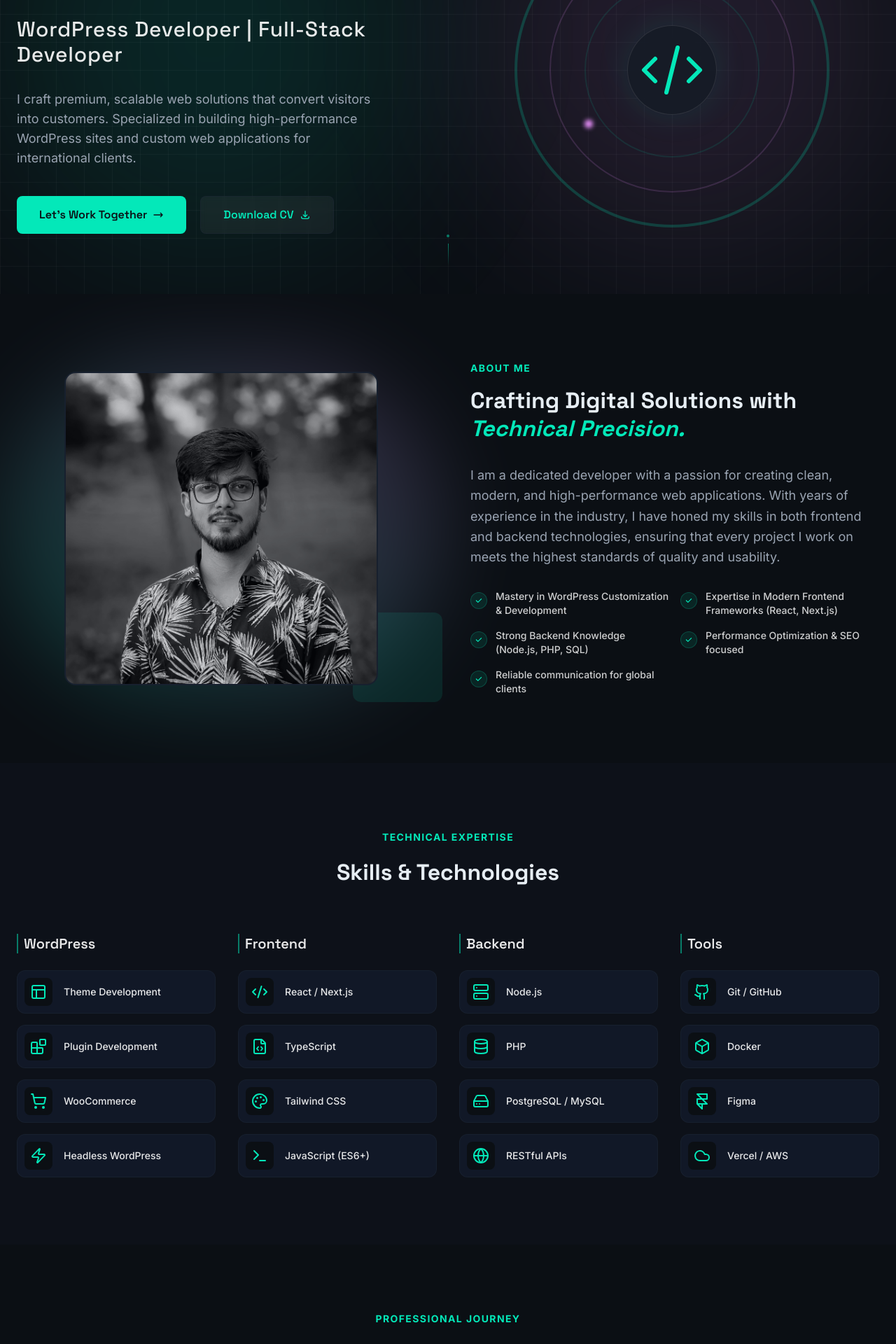
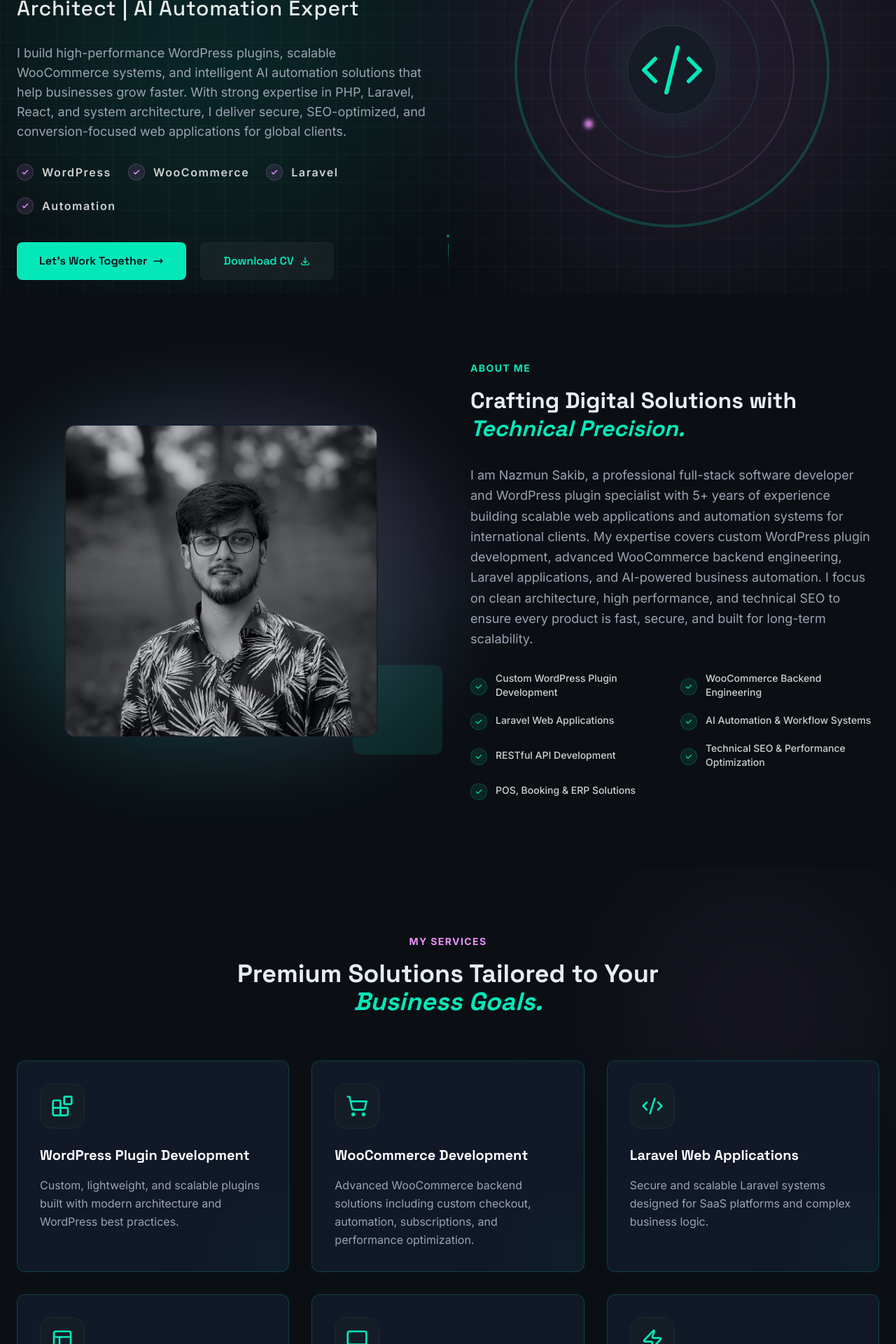
Before and after one commit to nazmunsakib/devfolio-pro, a Next.js app: page / in a window 1280 px wide. Shown: the part 300-2220 px from the top of the page at 70% size. Built offline with nearby package versions, Linux system fonts and the light colour scheme.

Commit message:
Initialize portfolio application with core components and data for About, Contact, Hero, Navbar, and Services sections.

```diff
--- a/src/app/page.tsx
+++ b/src/app/page.tsx
@@ -1,6 +1,7 @@
 import Navbar from "@/components/Navbar";
 import Hero from "@/components/Hero";
 import About from "@/components/About";
+import Services from "@/components/Services";
 import Skills from "@/components/Skills";
 import Experience from "@/components/Experience";
 import Projects from "@/components/Projects";
@@ -12,6 +13,7 @@ export default function Home() {
       <Navbar />
       <Hero />
       <About />
+      <Services />
       <Skills />
       <Experience />
       <Projects />
--- a/src/components/About.tsx
+++ b/src/components/About.tsx
@@ -34,7 +34,7 @@ const About = () => {
 
                         <div className="grid sm:grid-cols-2 gap-4">
                             {portfolioData.about.highlights.map((highlight, index) => (
-                                <div key={index} className="flex items-start space-x-3">
+                                <div key={index} className="flex items-center space-x-3">
                                     <div className="flex-shrink-0 w-6 h-6 rounded-full bg-primary/10 flex items-center justify-center border border-primary/20 mt-1">
                                         <svg className="w-3 h-3 text-primary" fill="currentColor" viewBox="0 0 20 20">
                                             <path d="M16.707 5.293a1 1 0 010 1.414l-8 8a1 1 0 01-1.414 0l-4-4a1 1 0 011.414-1.414L8 12.586l7.293-7.293a1 1 0 011.414 0z" />
--- a/src/components/Contact.tsx
+++ b/src/components/Contact.tsx
@@ -21,7 +21,7 @@ const Contact = () => {
                                 Ready to elevate your <span className="text-secondary italic">Digital Presence?</span>
                             </h3>
                             <p className="text-text-secondary text-lg mb-12">
-                                I&apos;m currently available for freelance projects and full-time opportunities. Let&apos;s build something extraordinary together.
+                                I am available for WordPress plugin development, WooCommerce customization, AI automation, and full-stack projects worldwide. Let’s build a fast, scalable, and business-focused solution tailored to your needs.
                             </p>
 
                             <div className="space-y-6">
@@ -53,13 +53,13 @@ const Contact = () => {
                         <div className="p-8 md:p-16 bg-surface-hover/50 flex flex-col justify-center items-center text-center md:items-start md:text-left">
                             <p className="text-sm font-bold text-white uppercase tracking-widest mb-8">Follow My Work</p>
                             <div className="flex flex-wrap gap-5 mb-12">
-                                <a href="#" className="w-14 h-14 rounded-full bg-surface border border-border-subtle flex items-center justify-center hover:border-primary hover:text-primary hover:-translate-y-1 transition-all shadow-lg group">
+                                <a href="https://www.linkedin.com/in/nazmunsakib/" className="w-14 h-14 rounded-full bg-surface border border-border-subtle flex items-center justify-center hover:border-primary hover:text-primary hover:-translate-y-1 transition-all shadow-lg group">
                                     <Linkedin className="w-6 h-6 group-hover:drop-shadow-[0_0_8px_rgba(4,232,185,0.4)]" />
                                 </a>
-                                <a href="#" className="w-14 h-14 rounded-full bg-surface border border-border-subtle flex items-center justify-center hover:border-primary hover:text-primary hover:-translate-y-1 transition-all shadow-lg group">
+                                <a href="https://github.com/nazmunsakib" className="w-14 h-14 rounded-full bg-surface border border-border-subtle flex items-center justify-center hover:border-primary hover:text-primary hover:-translate-y-1 transition-all shadow-lg group">
                                     <Github className="w-6 h-6 group-hover:drop-shadow-[0_0_8px_rgba(4,232,185,0.4)]" />
                                 </a>
-                                <a href="#" className="w-14 h-14 rounded-full bg-surface border border-border-subtle flex items-center justify-center hover:border-primary hover:text-primary hover:-translate-y-1 transition-all shadow-lg group">
+                                <a href="https://www.instagram.com/sakib_aura/" className="w-14 h-14 rounded-full bg-surface border border-border-subtle flex items-center justify-center hover:border-primary hover:text-primary hover:-translate-y-1 transition-all shadow-lg group">
                                     <Instagram className="w-6 h-6 group-hover:drop-shadow-[0_0_8px_rgba(4,232,185,0.4)]" />
                                 </a>
                             </div>
--- a/src/components/Hero.tsx
+++ b/src/components/Hero.tsx
@@ -24,10 +24,24 @@ const Hero = () => {
                             {portfolioData.title}
                         </h2>
 
-                        <p className="text-base lg:text-lg text-text-secondary mb-10 leading-relaxed max-w-lg">
-                            I craft premium, scalable web solutions that convert visitors into customers.
-                            Specialized in building high-performance WordPress sites and custom web applications for international clients.
+                        <p className="text-base lg:text-lg text-text-secondary mb-8 leading-relaxed">
+                            {portfolioData.summary}
                         </p>
+
+                        <ul className="flex flex-wrap gap-6 mb-10">
+                            {['WordPress', 'WooCommerce', 'Laravel', 'Automation'].map((item) => (
+                                <li key={item} className="flex items-center space-x-3 group">
+                                    <div className="flex-shrink-0 w-6 h-6 rounded-full bg-secondary/10 flex items-center justify-center border border-secondary/20 group-hover:border-secondary/50 group-hover:bg-secondary/20 transition-all duration-300">
+                                        <svg className="w-3 h-3 text-secondary" fill="none" viewBox="0 0 24 24" stroke="currentColor">
+                                            <path strokeLinecap="round" strokeLinejoin="round" strokeWidth={3} d="M5 13l4 4L19 7" />
+                                        </svg>
+                                    </div>
+                                    <span className="font-semibold tracking-widest text-white/80 group-hover:text-secondary transition-colors duration-300">
+                                        {item}
+                                    </span>
+                                </li>
+                            ))}
+                        </ul>
 
                         <div className="flex flex-wrap gap-5">
                             <Button size="lg" variant="primary" className="group">
--- a/src/components/Navbar.tsx
+++ b/src/components/Navbar.tsx
@@ -16,6 +16,7 @@ const Navbar = () => {
 
     const navLinks = [
         { name: 'About', href: '#about' },
+        { name: 'Services', href: '#services' },
         { name: 'Skills', href: '#skills' },
         { name: 'Experience', href: '#experience' },
         { name: 'Projects', href: '#projects' },
--- /dev/null
+++ b/src/components/Services.tsx
@@ -0,0 +1,65 @@
+import React from 'react';
+import Card from './ui/Card';
+import { portfolioData } from '@/data/portfolio';
+import * as LucideIcons from 'lucide-react';
+
+const Services = () => {
+    // Helper to render Lucide icon safely
+    const renderIcon = (iconName: string) => {
+        const iconMap: { [key: string]: any } = {
+            'plugin': LucideIcons.Blocks,
+            'layout': LucideIcons.Layout,
+            'shopping-cart': LucideIcons.ShoppingCart,
+            'zap': LucideIcons.Zap,
+            'code': LucideIcons.Code2,
+            'monitor': LucideIcons.Monitor,
+        };
+
+        const IconComponent = iconMap[iconName] || LucideIcons.HelpCircle;
+        return <IconComponent className="w-8 h-8 text-primary group-hover:drop-shadow-[0_0_15px_rgba(4,232,185,0.6)] transition-all duration-300" />;
+    };
+
+    return (
+        <section id="services" className="py-24 relative overflow-hidden">
+            {/* Background Accents */}
+            <div className="absolute top-0 right-0 w-[400px] h-[400px] bg-secondary/5 rounded-full blur-[100px] -z-10" />
+
+            <div className="container mx-auto px-6">
+                <div className="text-center mb-16">
+                    <h2 className="text-sm font-bold uppercase tracking-widest text-secondary mb-4">My Services</h2>
+                    <h3 className="text-[32px] md:text-4xl font-heading font-bold max-w-2xl mx-auto leading-tight">
+                        Premium Solutions Tailored to Your <span className="text-primary italic">Business Goals.</span>
+                    </h3>
+                </div>
+
+                <div className="grid md:grid-cols-2 lg:grid-cols-3 gap-8">
+                    {portfolioData.services.map((service, index) => (
+                        <Card
+                            key={index}
+                            className="p-8 group border-primary/20 shadow-[0_0_20px_rgba(4,232,185,0.03)] transition-all duration-500 relative overflow-hidden"
+                        >
+                            {/* Card Background Glow */}
+                            <div className="absolute -right-10 -bottom-10 w-32 h-32 bg-primary/5 rounded-full blur-3xl group-hover:bg-primary/10 transition-colors" />
+
+                            <div className="relative z-10">
+                                <div className="w-16 h-16 rounded-2xl bg-surface-hover border border-white/5 flex items-center justify-center mb-6 group-hover:scale-110 group-hover:bg-primary/5 group-hover:border-primary/20 transition-all duration-500">
+                                    {renderIcon(service.icon)}
+                                </div>
+
+                                <h4 className="text-xl font-heading font-bold mb-4 text-white group-hover:text-primary transition-colors">
+                                    {service.title}
+                                </h4>
+
+                                <p className="text-text-secondary leading-relaxed group-hover:text-white/80 transition-colors">
+                                    {service.description}
+                                </p>
+                            </div>
+                        </Card>
+                    ))}
+                </div>
+            </div>
+        </section>
+    );
+};
+
+export default Services;
--- a/src/data/portfolio.ts
+++ b/src/data/portfolio.ts
@@ -1,25 +1,68 @@
 export const portfolioData = {
     name: "Nazmun Sakib",
-    title: "WordPress Developer | Full-Stack Developer",
-    summary: "Premium senior-level developer focused on building high-end digital experiences. I specialize in WordPress and Full-Stack development, helping international clients achieve their business goals through technical authority and professional credibility.",
+    title: "WordPress Developer | Software Architect | AI Automation Expert",
+    summary: "I build high-performance WordPress plugins, scalable WooCommerce systems, and intelligent AI automation solutions that help businesses grow faster. With strong expertise in PHP, Laravel, React, and system architecture, I deliver secure, SEO-optimized, and conversion-focused web applications for global clients.",
     about: {
-        text: "I am a dedicated developer with a passion for creating clean, modern, and high-performance web applications. With years of experience in the industry, I have honed my skills in both frontend and backend technologies, ensuring that every project I work on meets the highest standards of quality and usability.",
+        text: "I am Nazmun Sakib, a professional full-stack software developer and WordPress plugin specialist with 5+ years of experience building scalable web applications and automation systems for international clients. My expertise covers custom WordPress plugin development, advanced WooCommerce backend engineering, Laravel applications, and AI-powered business automation. I focus on clean architecture, high performance, and technical SEO to ensure every product is fast, secure, and built for long-term scalability.",
         highlights: [
-            "Mastery in WordPress Customization & Development",
-            "Expertise in Modern Frontend Frameworks (React, Next.js)",
-            "Strong Backend Knowledge (Node.js, PHP, SQL)",
-            "Performance Optimization & SEO focused",
-            "Reliable communication for global clients"
+            "Custom WordPress Plugin Development",
+            "WooCommerce Backend Engineering",
+            "Laravel Web Applications",
+            "AI Automation & Workflow Systems",
+            "RESTful API Development",
+            "Technical SEO & Performance Optimization",
+            "POS, Booking & ERP Solutions"
         ]
     },
+    services: [
+        {
+            title: "WordPress Plugin Development",
+            description: "Custom, lightweight, and scalable plugins built with modern architecture and WordPress best practices.",
+            icon: "plugin"
+        },
+        {
+            title: "WooCommerce Development",
+            description: "Advanced WooCommerce backend solutions including custom checkout, automation, subscriptions, and performance optimization.",
+            icon: "shopping-cart"
+        },
+        {
+            title: "Laravel Web Applications",
+            description: "Secure and scalable Laravel systems designed for SaaS platforms and complex business logic.",
+            icon: "code"
+        },
+        {
+            title: "Software Architecture",
+            description: "Efficient database design, system planning, and scalable backend architecture for long-term growth.",
+            icon: "layout"
+        },
+        {
+            title: "AI Automation Solutions",
+            description: "Smart business automation using AI workflows to reduce manual work and improve operational efficiency.",
+            icon: "monitor"
+        },
+        {
+            title: "Technical SEO & Performance",
+            description: "Core Web Vitals optimization, database tuning, and technical SEO implementation to improve rankings and speed.",
+            icon: "zap"
+        }
+    ],
     skills: [
         {
-            category: "WordPress",
+            category: "eCommerce",
             items: [
-                { name: "Theme Development", icon: "layout" },
-                { name: "Plugin Development", icon: "plugin" },
-                { name: "WooCommerce", icon: "shopping-cart" },
-                { name: "Headless WordPress", icon: "zap" }
+                { name: "WooCommerce", icon: "server" },
+                { name: "Subscription Systems", icon: "database" },
+                { name: "POS Systems", icon: "hard-drive" },
+                { name: "Booking Systems", icon: "globe" }
+            ]
+        },
+        {
+            category: "Backend",
+            items: [
+                { name: "WordPress Core", icon: "layout" },
+                { name: "PHP", icon: "plugin" },
+                { name: "MySQL", icon: "shopping-cart" },
+                { name: "Laravel", icon: "zap" }
             ]
         },
         {
@@ -32,52 +75,43 @@ export const portfolioData = {
             ]
         },
         {
-            category: "Backend",
+            category: "Automation",
             items: [
-                { name: "Node.js", icon: "server" },
-                { name: "PHP", icon: "database" },
-                { name: "PostgreSQL / MySQL", icon: "hard-drive" },
-                { name: "RESTful APIs", icon: "globe" }
-            ]
-        },
-        {
-            category: "Tools",
-            items: [
-                { name: "Git / GitHub", icon: "github" },
-                { name: "Docker", icon: "box" },
-                { name: "Figma", icon: "figma" },
-                { name: "Vercel / AWS", icon: "cloud" }
+                { name: "AI Automation", icon: "github" },
+                { name: "Workflow Automation", icon: "box" },
+                { name: "Webhooks", icon: "figma" },
+                { name: "API Integration", icon: "cloud" }
             ]
         }
     ],
     experience: [
         {
-            role: "Senior WordPress Developer",
-            company: "Tech Global Solutions",
+            role: "Full-stack Developer",
+            company: "Dynamic Web Lab",
             range: "2022 - Present",
             achievements: [
                 "Led a team of developers in building premium WordPress themes for international clients.",
-                "Implemented high-performance solutions using Headless WordPress and Next.js.",
+                "Implemented high-performance solutions using Headless WordPress and Laravel.",
                 "Optimized site loading speeds by 40% across major client portfolios."
             ]
         },
         {
-            role: "Senior WordPress Developer",
-            company: "Tech Global Solutions",
-            range: "2022 - Present",
+            role: "WordPress Developer",
+            company: "Spider Devs",
+            range: "2021 — Jun, 2022",
             achievements: [
-                "Led a team of developers in building premium WordPress themes for international clients.",
-                "Implemented high-performance solutions using Headless WordPress and Next.js.",
-                "Optimized site loading speeds by 40% across major client portfolios."
+                "Building premium WordPress themes for Envato.",
+                "Developed premium WordPress plugins.",
+                "Collaborated with designers to ensure pixel-perfect user experience."
             ]
         },
         {
-            role: "Full-Stack Developer",
-            company: "Creative Digital Agency",
-            range: "2020 - 2022",
+            role: "Sr. Software Developer",
+            company: "Serenity IT",
+            range: "2018 — Jun, 2022",
             achievements: [
-                "Developed custom web applications using React and Node.js.",
-                "Integrated complex third-party APIs for e-commerce and CRM systems.",
+                "Developed custom web applications.",
+                "WordPress Plugin Development.",
                 "Collaborated with designers to ensure pixel-perfect responsive implementations."
             ]
         }
```
